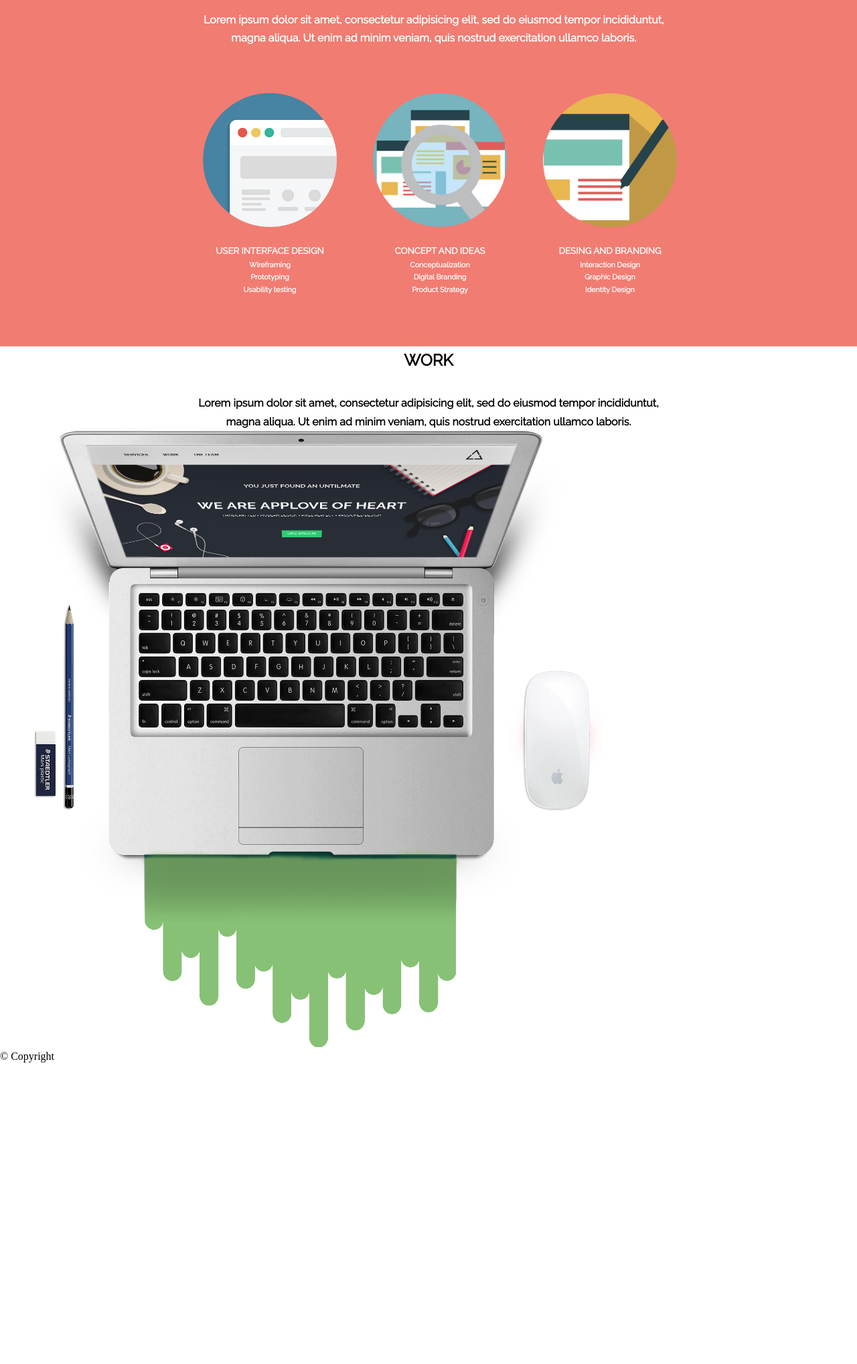
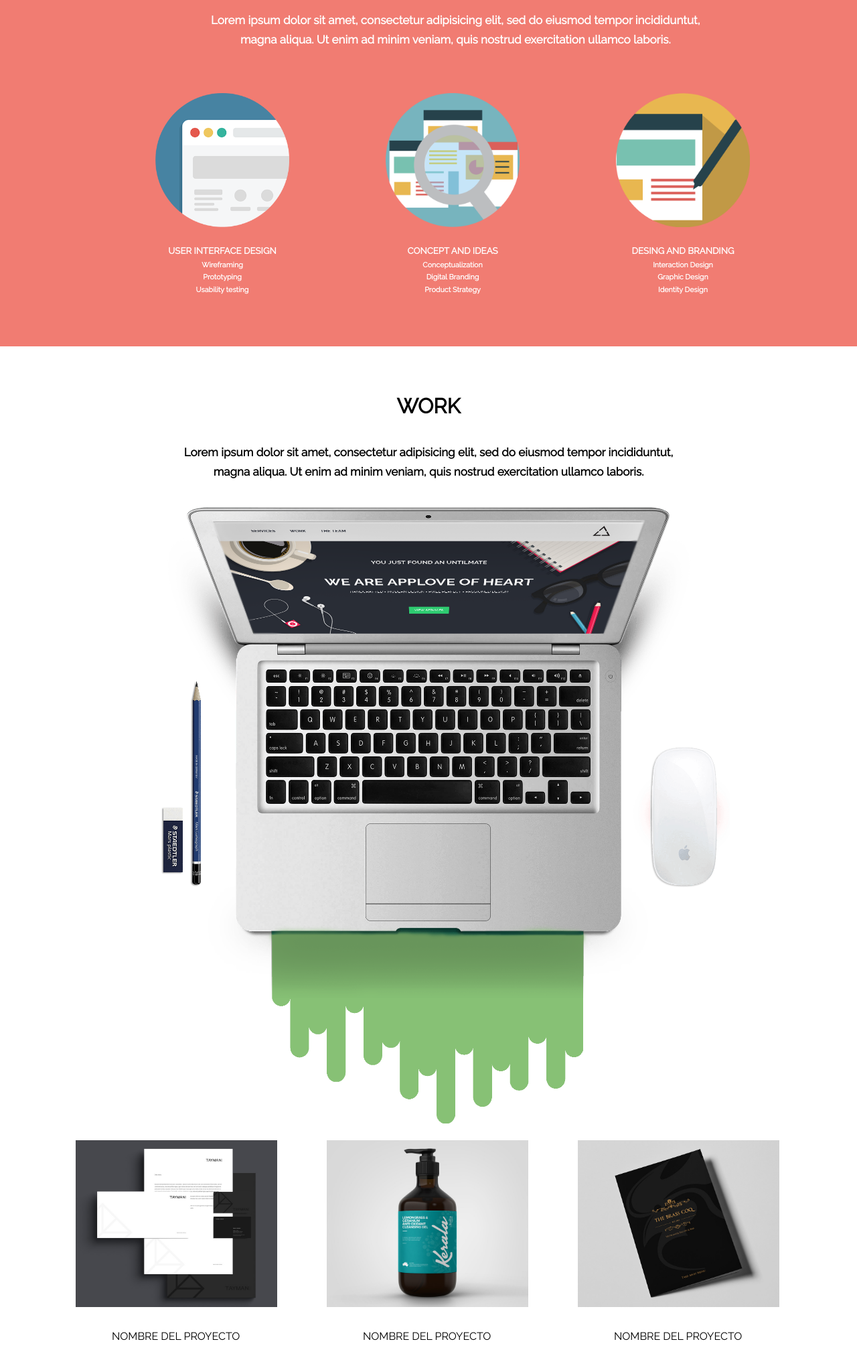
Before and after one commit to AnnKrn/applove-master, a plain HTML site: page index.html in a window 1280 px wide. Shown: the part 764-2800 px from the top of the page at 67% size. Before the commit the page ends 2354 px from the top, so only its background shows below. Drawn offline with Linux system fonts and the light colour scheme.

Commit message:
Done! con detalles :P

```diff
--- a/css/main.css
+++ b/css/main.css
@@ -191,23 +191,24 @@ li {
 /*estilo de texto central*/
 
 .text-h2-s2 {
-  font-size: 33px;
+  font-size: 35px;
   font-weight: bold;
-  left: 580px;
+  left: 602px;
   position: absolute;
-  top: 90px;
+  top: 74px;
 }
 
 .text-h4-s2 {
-  font-size: 16px;
+  font-size: 17px;
   font-weight: bold;
-  left: 304px;
+  left: 315px;
   position: absolute;
   top: 166px;
 }
 
 /*tamaño y acomodo de imagenes y texto de pie*/
-/*posicionamiento de las imagenes de */
+
+/*posicionamiento de las imagenes de servicios*/
 
 .services-images {
   height: 200px;
@@ -216,15 +217,16 @@ li {
 
 .service_images_position {
   display: inline-block;
-  margin-right: 50px;
+  margin-right: 140px;
 }
 
 .center-images {
   position: absolute;
   bottom: 73px;
-  left: 303px;
+  left: 232px;
 }
 
+/*interlineado de texto de imagenes de servicios*/
 .spaces-bt-lines {
   margin-top: 25px;
 }
@@ -232,24 +234,75 @@ li {
 /*third section*/
 
 /*alineacion de texto y estilo de texto negro*/
+/*tamaño y posicion de imagen principal de seccion*/
 .size-computer-image {
   height: 920px;
   width: 900px;
 }
 
+.image-interline {
+  display: block;
+  height: 920px;
+  margin: 0 auto;
+  margin-bottom: 35px;
+  padding-top: 10px;
+  width: 900px;
+}
+ /*estilo de texto negro*/
 .black-letter {
   color: black;
   font-family: 'Raleway', sans-serif;
   text-align: center;
 }
 
-.text-interline {
-  padding-top: 30px;
+.title-size-black {
+  font-size: 31px;
 }
 
-.image-interline {
+.title-interline {
+  padding-top: 63px;
+}
+
+.pharse-size-black {
+  font-size: 17px;
+}
+
+.text-interline {
+  padding: 28px 0px;
+}
+
+/*forth section - proyectos*/
+ /*tamaño y posicion de imagenes*/
+.proyect-images-container {
   display: inline-block;
-  height: 920px;
-  text-align: center;
-  width: 900px;
+  height: 249px;
+  margin: 0 35px;
+  margin-bottom: 30px;
+  position: relative;
+  width: 301px;
 }
+
+.text-style-proyect {
+  margin: 0px 20px 0px;
+  padding-left: 69px;
+}
+
+.center-services {
+  display: block;
+  margin: 0 auto;
+  margin-bottom: 55px;
+  width: 1194px;
+}
+
+/*footer*/
+.footer-style {
+  height: 70px;
+  background-color: #3D414C;
+  position: relative;
+}
+
+.center-footer {
+  position: absolute;
+  top: 21px;
+  left: 630px;
+}
--- a/index.html
+++ b/index.html
@@ -75,8 +75,8 @@
     </section>
     <section>
       <div class="black-letter">
-        <h2 class="text-uppercase interline">work</h2>
-        <h4 class="text-interline">
+        <h2 class="text-uppercase title-interline title-size-black">work</h2>
+        <h4 class="pharse-size-black text-interline">
           Lorem ipsum dolor sit amet, consectetur adipisicing elit, sed do eiusmod tempor incididuntut,<br>
           magna aliqua. Ut enim ad minim veniam, quis nostrud exercitation ullamco laboris.
         </h4>
@@ -84,40 +84,55 @@
       <div class="image-interline">
         <img src="assets/images/hero.png" alt="Computer" class="size-computer-image">
       </div>
-      <div>
-      </div>
-      <container>
-        <div>
-
+      <section>
+        <div class="center-services">
+          <div class="proyect-images-container text-uppercase">
+            <img src="assets/images/work-1.jpg" alt="Servicio-1" class="proyect-images-container">
+            <span class="text-style-proyect black-letter">nombre del proyecto</span>
+          </div>
+          <div class="proyect-images-container text-uppercase">
+            <img src="assets/images/work-2.jpg" alt="Servicio-2" class="proyect-images-container">
+            <span class="text-style-proyect black-letter">nombre del proyecto</span>
+          </div>
+          <div class="proyect-images-container text-uppercase">
+          <img src="assets/images/work-3.jpg" alt="Servicio-3" class="proyect-images-container">
+          <span class="text-style-proyect black-letter">nombre del proyecto</span>
         </div>
-        <div>
-
         </div>
-        <div>
-
+        <div class="center-services">
+          <div class="proyect-images-container text-uppercase">
+            <img src="assets/images/work-4.jpg" alt="Servicio-4" class="proyect-images-container">
+            <span class="text-style-proyect black-letter">nombre del proyecto</span>
+          </div>
+          <div class="proyect-images-container text-uppercase">
+            <img src="assets/images/work-5.jpg" alt="Servicio-5" class="proyect-images-container">
+            <span class="text-style-proyect black-letter">nombre del proyecto</span>
+          </div>
+          <div class="proyect-images-container text-uppercase">
+          <img src="assets/images/work-6.jpg" alt="Servicio-6" class="proyect-images-container">
+          <span class="text-style-proyect black-letter">nombre del proyecto</span>
         </div>
-        <div>
-
         </div>
-        <div>
-
+        <div class="center-services">
+          <div class="proyect-images-container text-uppercase">
+            <img src="assets/images/work-7.jpg" alt="Servicio-7" class="proyect-images-container">
+            <span class="text-style-proyect black-letter">nombre del proyecto</span>
+          </div>
+          <div class="proyect-images-container text-uppercase">
+            <img src="assets/images/work-8.jpg" alt="Servicio-8" class="proyect-images-container">
+            <span class="text-style-proyect black-letter">nombre del proyecto</span>
+          </div>
+          <div class="proyect-images-container text-uppercase">
+          <img src="assets/images/work-9.jpg" alt="Servicio-9" class="proyect-images-container">
+          <span class="text-style-proyect black-letter">nombre del proyecto</span>
         </div>
-        <div>
-
         </div>
-        <div>
-
-        </div>
-        <div>
-
-        </div>
-        <div>
-
-        </div>
-      </container>
+      </section>
     </section>
     <footer>
-      <p>&#169; Copyright</p>
+      <div class="footer-style">
+        <p class="white-letter center-footer">&#169; Copyright</p>
+      </div>
     </footer>
   </body>
 </html>
```
